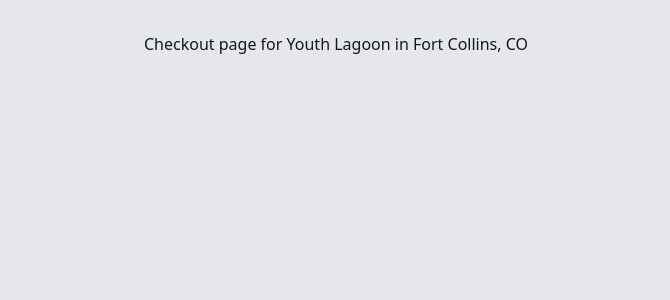
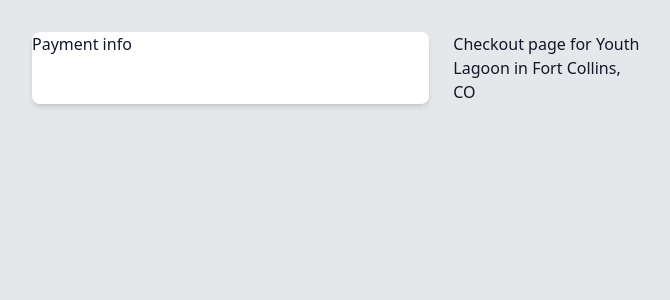
Before and after one commit to phyrisrose/frontend-tickets, a Next.js app: page /checkout/0 in a window 1280 px wide. Shown: the top 300 px of the page, without its empty margins (304-974 px from the left). Built offline with nearby package versions, Linux system fonts and the light colour scheme.

Commit message:
popping in a rudimentary layout into the Checkout page

```diff
--- a/src/app/checkout/[show]/page.tsx
+++ b/src/app/checkout/[show]/page.tsx
@@ -1,4 +1,5 @@
 import { shows } from '@/app/shows-data';
+import PaymentCard from './payment-card';
 
 interface CheckoutProps {
   params: {
@@ -10,8 +11,11 @@
   const show = shows[params.show];
 
   return (
-    <div>
-      Checkout page for {show.musician} in {show.location}
+    <div className="grid gap-6 grid-cols-1 sm:grid-cols-3">
+      <PaymentCard className="col-span-2" />
+      <div className="col-span-1">
+        Checkout page for {show.musician} in {show.location}
+      </div>
     </div>
   );
 }
--- /dev/null
+++ b/src/app/checkout/[show]/payment-card.tsx
@@ -0,0 +1,9 @@
+import { Card } from '@/components';
+
+interface PaymentCard {
+  className?: string;
+}
+
+export default function PaymentCard({ className = '' }) {
+  return <Card className={className}>Payment info</Card>;
+}
```
